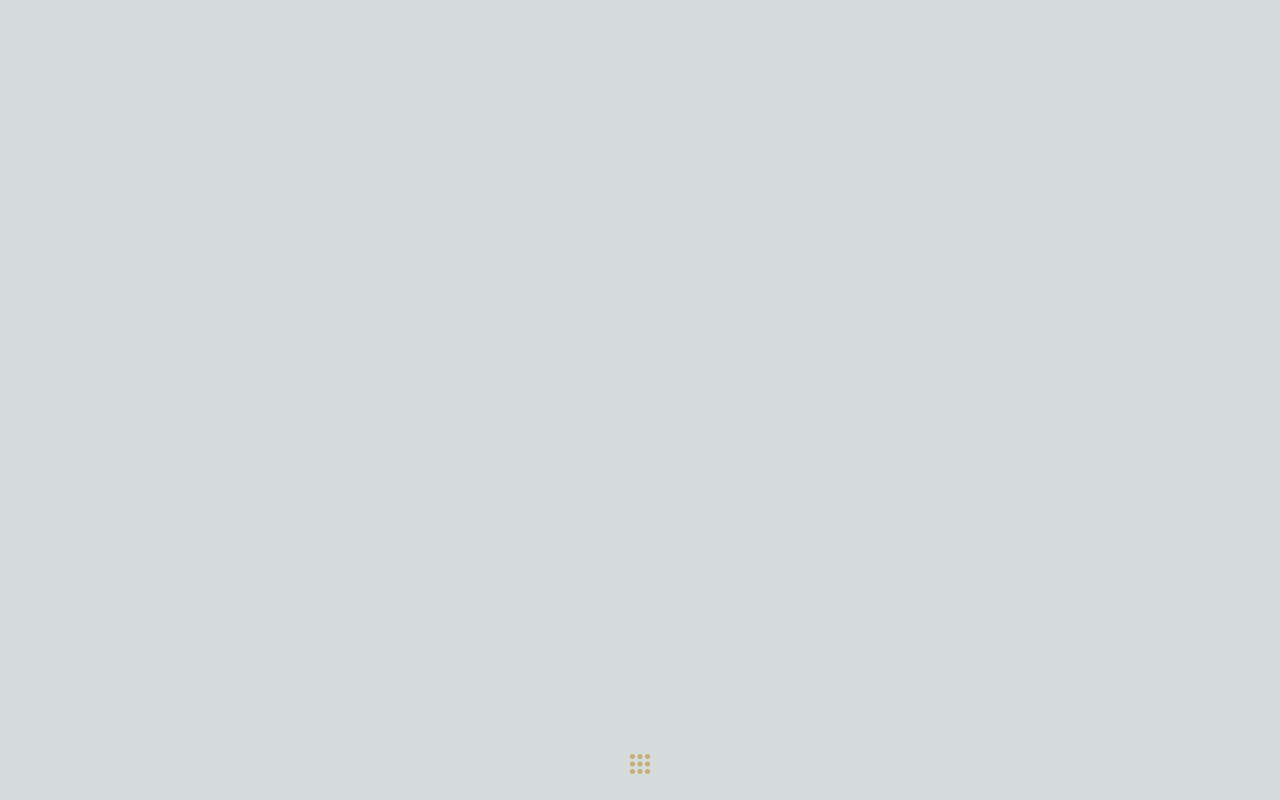
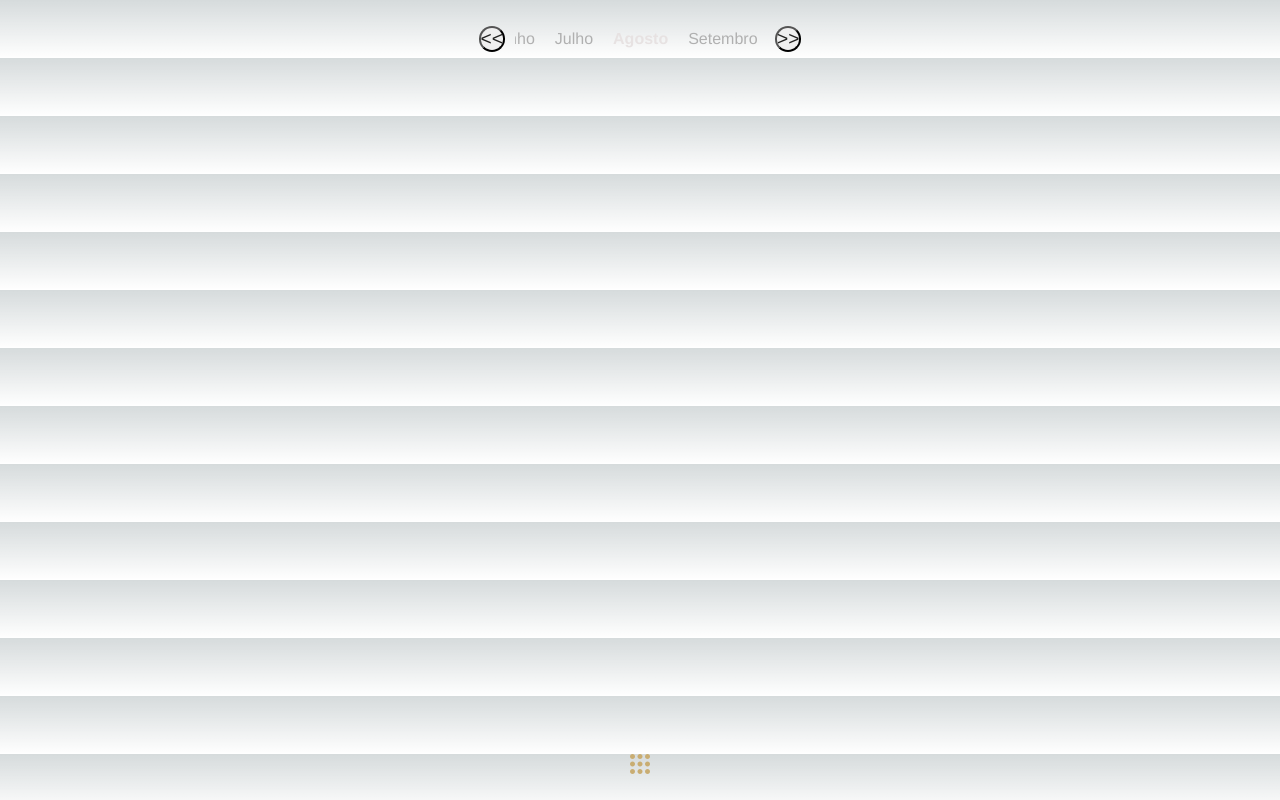
Before and after one commit to silvioubaldino/personal-finance-front, a Next.js app: page /dashboard in a window 1280 px wide. Built offline with nearby package versions, Linux system fonts and the light colour scheme.

Commit message:
Some changes

```diff
--- a/src/app/dashboard/page.tsx
+++ b/src/app/dashboard/page.tsx
@@ -1,13 +1,14 @@
 import React from 'react'
 import ApplicationMenu from '../shared/components/menu/UI/ApplicationMenu'
-// import FilterMonthsMode from '../shared/components/filter/UI/FilterMonthsMode'
+import FilterMonthsMode from "@/app/shared/components/filter/UI/FilterMonthsMode";
 
 const DashboardPage = () => {
-  return (
-    <div>
-      <ApplicationMenu />
-    </div>
-  )
+    return (
+        <div>
+            <FilterMonthsMode/>
+            <ApplicationMenu/>
+        </div>
+    )
 }
 
 export default DashboardPage
--- a/src/app/shared/components/filter/UI/FilterMonthsMode.tsx
+++ b/src/app/shared/components/filter/UI/FilterMonthsMode.tsx
@@ -31,8 +31,6 @@ const FilterMonthsMode = () => {
   return (
     <section className={styles.mainsection}>
 
-      <h2 className={styles["mode-text"]}>período</h2>
-
       <div className={styles["month-filter-wrapper"]}>
         <button onClick={() => setCurrentMonth(monsthsPortuguese[monsthsPortuguese.findIndex(e => e.toLowerCase() === currentMonth.toLowerCase()) - 1])} className={styles["next-prev-button"]}>{"<<"}</button>
         <div id="month-name-container" className={styles["month-name-container"]}>
```
